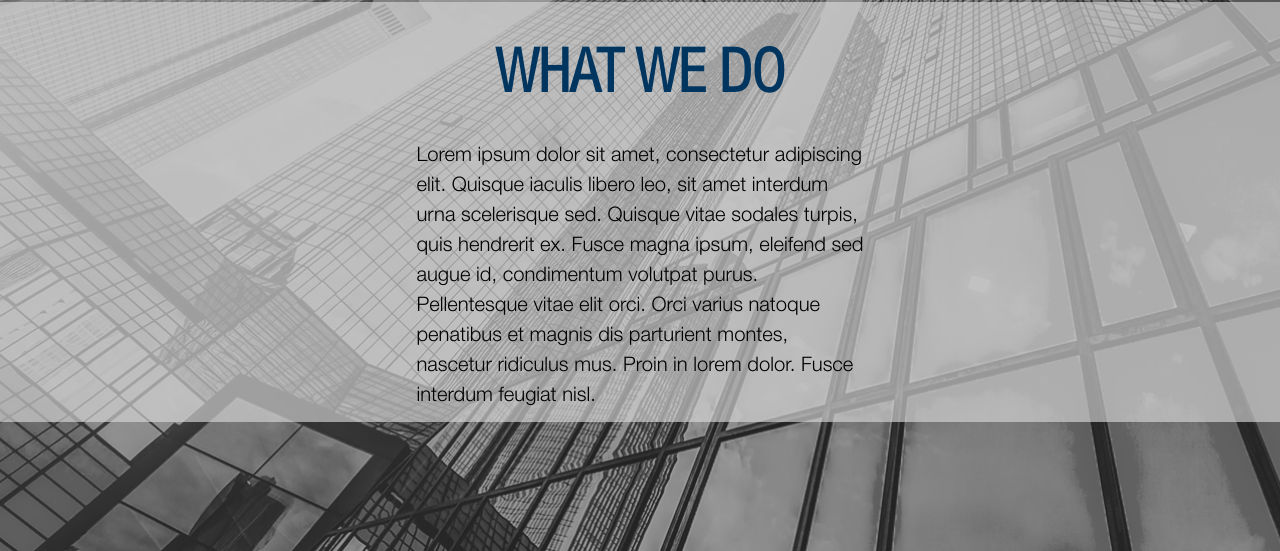
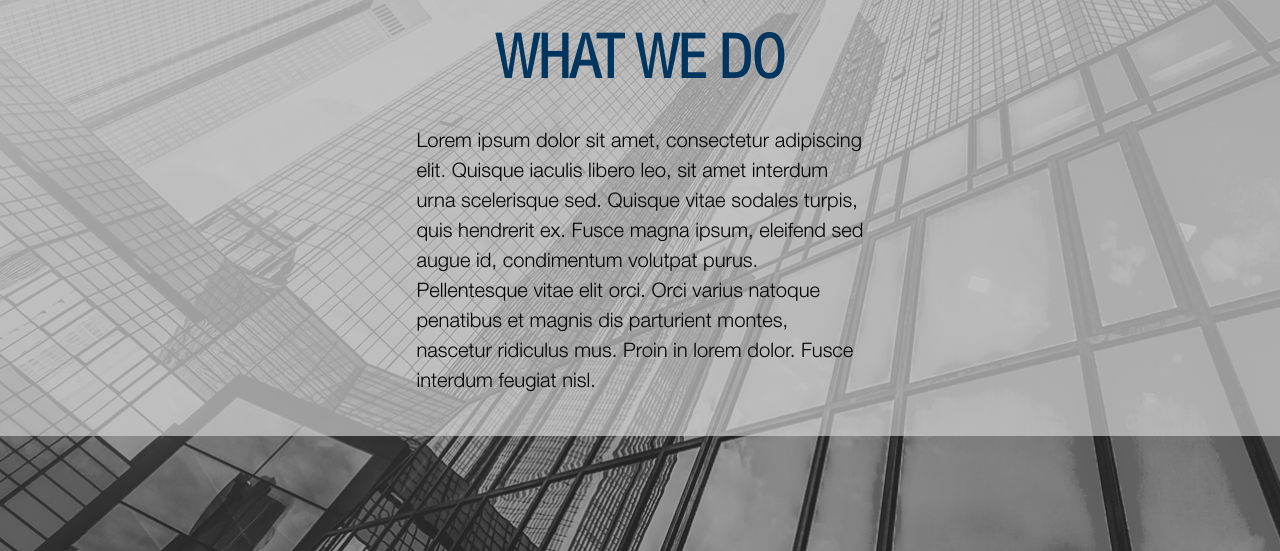
Before and after one commit to Mikhail-MM/Pulse-Creative-Test, a plain HTML site: page index.html in a window 1280 px wide. Shown: the part 1500-2051 px from the top of the page. Drawn offline with Linux system fonts and the light colour scheme.

Commit message:
Tweak styles to ensure correct spacing in main-section

```diff
--- a/pulse-style.css
+++ b/pulse-style.css
@@ -336,7 +336,7 @@ a, a:link, a:visited, a:hover, a:active {
 
 .main__container {
 	width: 100%;
-	height: 420px;
+	height: auto;
 
 	padding: 0 12.81%;
 
@@ -363,6 +363,7 @@ a, a:link, a:visited, a:hover, a:active {
   color: rgb(0, 0, 0);
   line-height: 1.5;
   text-align: left;
+  padding-bottom: 38px;
 
   -moz-transform: matrix( 1.01139332539771,0,0,1,0,0);
   -webkit-transform: matrix( 1.01139332539771,0,0,1,0,0);
```
